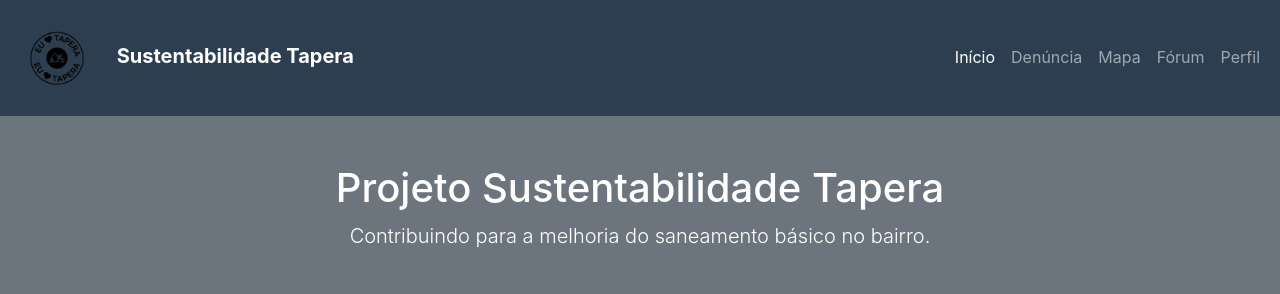
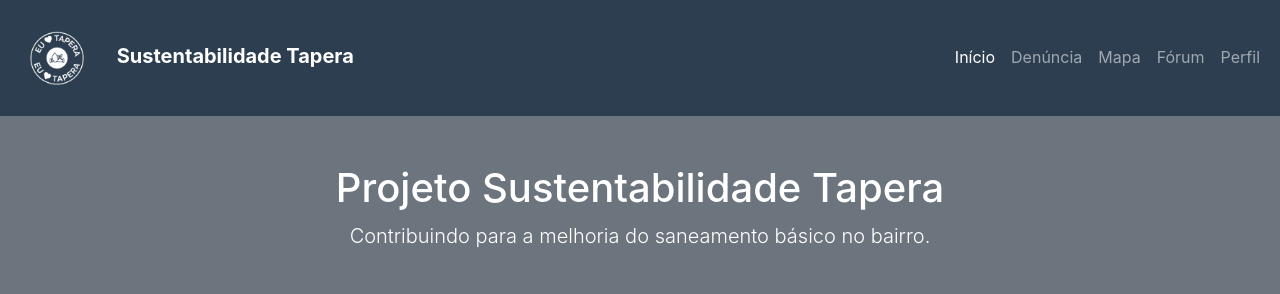
Before and after one commit to naivepage13/ProjetoTapera, a plain HTML site: page index.html in a window 1280 px wide. Shown: the top 294 px of the page. Drawn offline with nearby package versions, Linux system fonts and the light colour scheme.

Commit message:
Atualização logo

```diff
--- a/index.html
+++ b/index.html
@@ -15,7 +15,7 @@
 <nav class="navbar navbar-expand-lg navbar-dark " style="background-color: var(--dark-color);">
     <div class="container-fluid">
         <a class="navbar-brand fw-bold" href="index.html">
-            <img src="img/Logo.png" alt="Logo Tapera" class="navbar-logo">
+            <img src="img/Logo_cor_branca_sem_fundo.png" alt="Logo Tapera" class="navbar-logo">
             Sustentabilidade Tapera
         </a>
 
```
Also changed, not shown: img/Logo_cor_branca.png (added), img/Logo_cor_branca_sem_fundo.png (added).
